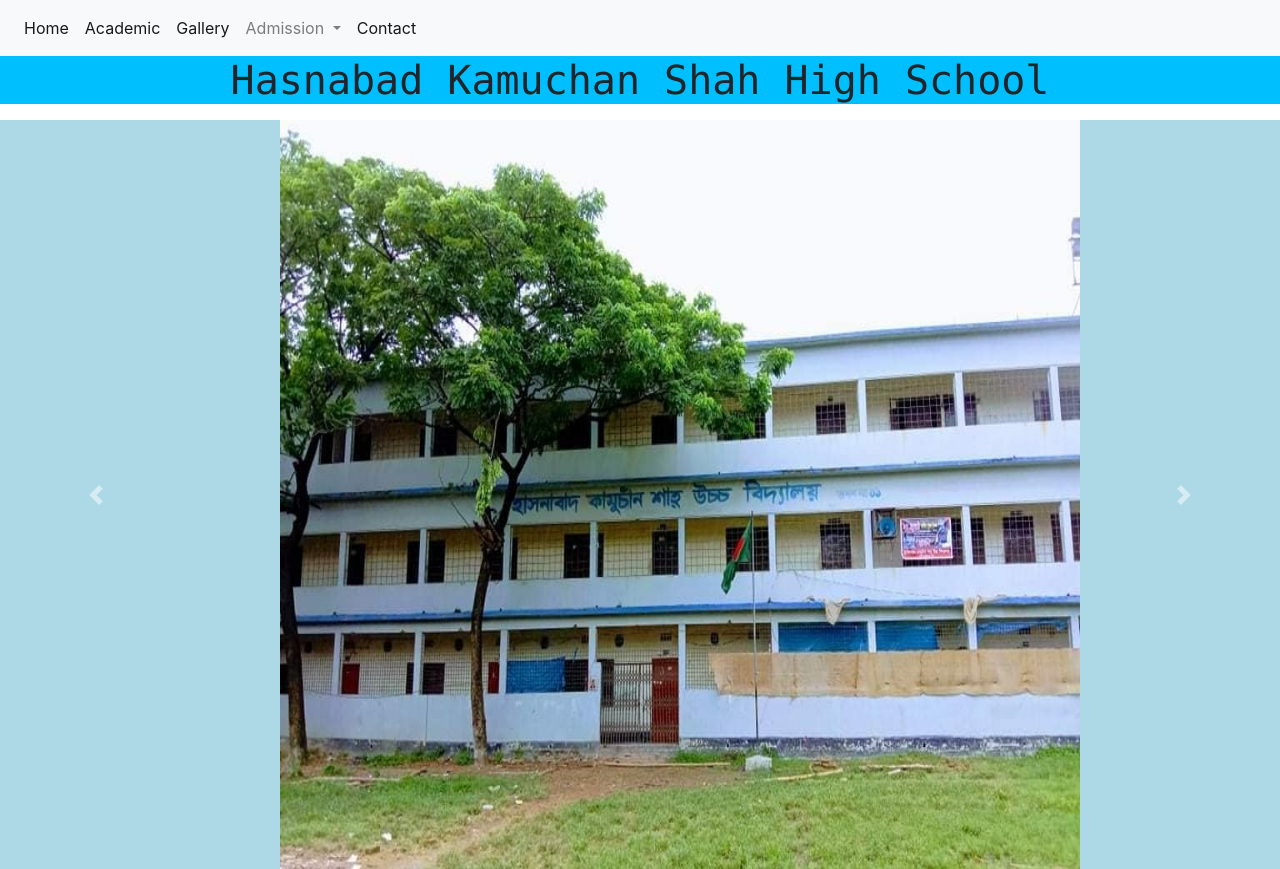
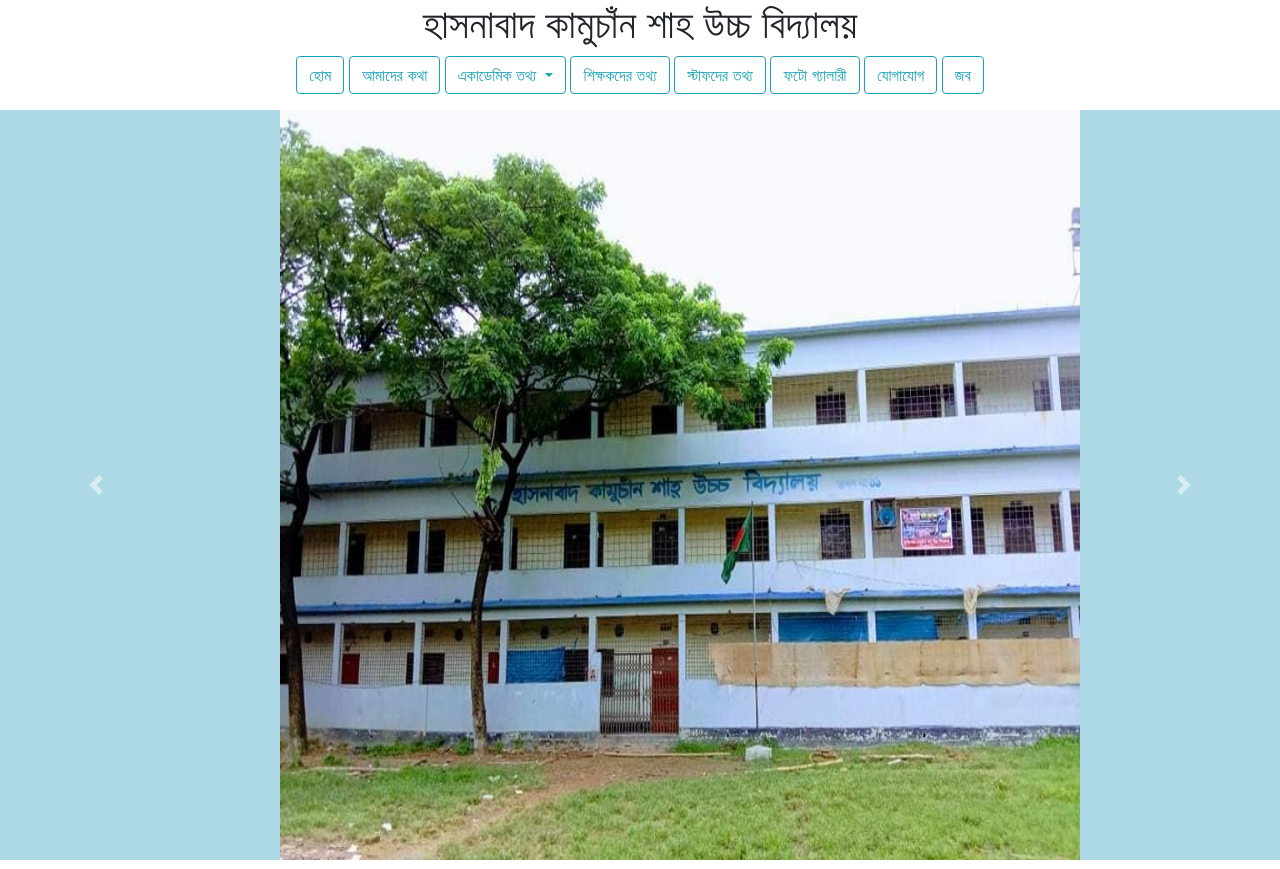
Before and after one commit to NSU-FA20-CSE299-3/Group06, a Django app: page /portal/ in a window 1280 px wide. Shown: the top 869 px of the page. Run offline with Django 3.2, Linux system fonts and the light colour scheme; some libraries are stand-ins or nearby versions.

Commit message:
Enhancement: #16
We try to make more attractive of our home page.
Changed the portal language from English to Bangla for better understanding to the students.

```diff
--- a/Code/portal/templates/portal/home.html
+++ b/Code/portal/templates/portal/home.html
@@ -18,11 +18,20 @@
      background-color: lightblue;
  }
 .SchoolNameOnTop{
-    background-color: #00BFFF;
+
+    background-color: #ffffff;
      text-align: center;
-    font-family: "Lucida Console", "Courier New", monospace;
+    font-family:;
+}
+.topbutton{
+    background: #ffffff;
+    text-align: center;
 }
 
+.dropdown-menu{
+    a:hover;background: #17a2b8;
+    background: white;
+}
 
 
 </style>
@@ -33,45 +42,31 @@
 
   <! --Body Start  -- >
   <body>
+  <div class="SchoolNameOnTop">
+    <h1> হাসনাবাদ কামুচাঁন শাহ উচ্চ বিদ্যালয় </h1>
+     </div>
 
-    <nav class="navbar navbar-expand-lg navbar-light bg-light">
+<div class="topbutton">
 
-  <div class="top main menu" id="navbarSupportedContent">
-    <ul class="navbar-nav mr-auto">
-        <li class="nav-item active">
-        <a class="nav-link" href="#">Home <span class="sr-only">(current)</span></a>
-      </li>
-      <li class="nav-item active">
-        <a class="nav-link" href="#">Academic <span class="sr-only">(current)</span></a>
-      </li>
-      <li class="nav-item active">
-        <a class="nav-link" href="#">Gallery</a>
-      </li>
-      <li class="nav-item dropdown">
-        <a class="nav-link dropdown-toggle" href="#" id="navbarDropdown" role="button" data-toggle="dropdown" aria-haspopup="true" aria-expanded="false">
-          Admission
-        </a>
-        <div class="dropdown-menu" aria-labelledby="navbarDropdown">
-          <a class="dropdown-item" href="#">Apply Online</a>
-          <a class="dropdown-item" href="#">will update</a>
-          <div class="dropdown-divider"></div>
-          <a class="dropdown-item" href="#">will update</a>
-        </div>
-      </li>
-      <li class="nav-item active">
-        <a class="nav-link " href="#">Contact</a>
-      </li>
-    </ul>
-    <!-- <form class="form-inline my-2 my-lg-0">
-      <input class="form-control mr-sm-2" type="search" placeholder="Search" aria-label="Search">
-      <button class="btn btn-outline-success my-2 my-sm-0" type="submit">Search</button>
-    </form> -->
+   <button type="button" class="btn btn-outline-info">হোম</button>
+<button type="button" class="btn btn-outline-info">আমাদের কথা</button>
+<a class="btn btn-outline-info dropdown-toggle" href="#" role="button" id="dropdownMenuLink" data-toggle="dropdown" aria-haspopup="true" aria-expanded="false"> একাডেমিক তথ্য </a>
+  <div class="dropdown-menu" aria-labelledby="dropdownMenuLink">
+    <a class="dropdown-item" href="#">পাঠ্যক্রম</a>
+    <a class="dropdown-item" href="#">ক্লাস রুটিন</a>
+    <a class="dropdown-item" href="#">পরীক্ষার রুটিন</a>
   </div>
-</nav>
+<button type="button" class="btn  btn-outline-info">শিক্ষকদের তথ্য</button>
+<button type="button" class="btn  btn-outline-info">স্টাফদের তথ্য</button>
+<button type="button" class="btn btn-outline-info">ফটো গ্যালারী</button>
+<button type="button" class="btn btn-outline-info">যোগাযোগ</button>
+<button type="button" class="btn btn-outline-info">জব</button>
 
- <div class="SchoolNameOnTop">
-    <h1> Hasnabad Kamuchan Shah High School</h1>
-     </div>
+ </div>
+
+
+
+
 
      {% load static %}
 
```
